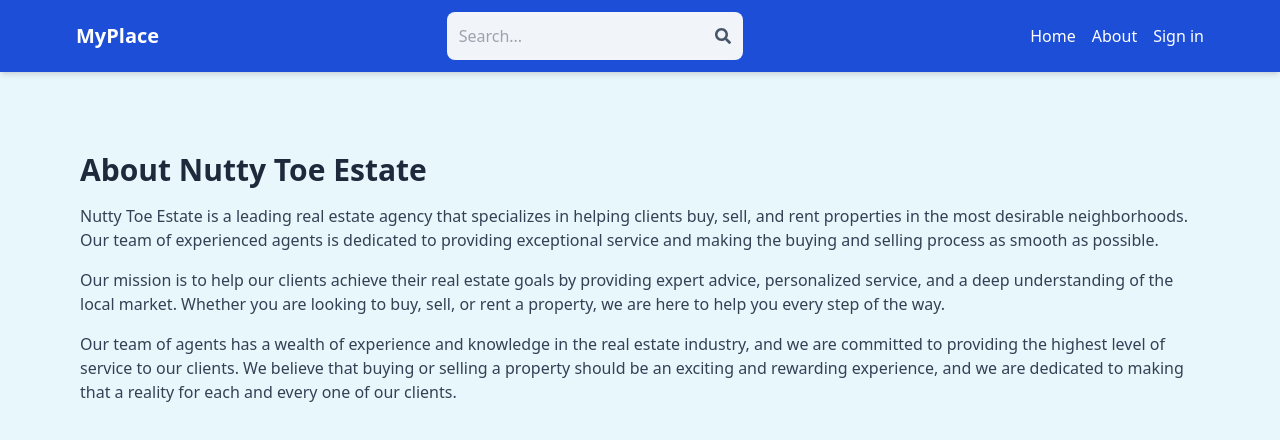
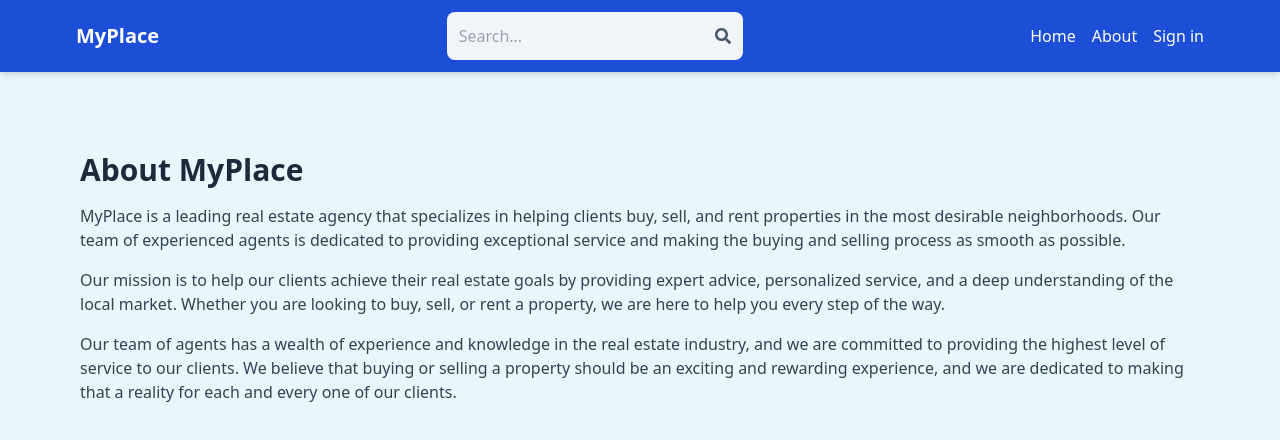
Before and after one commit to Tushar-9-9/real-estate, a React (Vite) app in the folder client/: page /about in a window 1280 px wide. Shown: the top 440 px of the page. Built offline with nearby package versions, Linux system fonts and the light colour scheme; no server answers.

Commit message:
Styling changes 2

```diff
--- a/client/src/pages/About.jsx
+++ b/client/src/pages/About.jsx
@@ -3,8 +3,8 @@
 export default function About() {
   return (
     <div className='py-20 px-4 max-w-6xl mx-auto'>
-      <h1 className='text-3xl font-bold mb-4 text-slate-800'>About Nutty Toe Estate</h1>
-      <p className='mb-4 text-slate-700'>Nutty Toe Estate is a leading real estate agency that specializes in helping clients buy, sell, and rent properties in the most desirable neighborhoods. Our team of experienced agents is dedicated to providing exceptional service and making the buying and selling process as smooth as possible.</p>
+      <h1 className='text-3xl font-bold mb-4 text-slate-800'>About MyPlace</h1>
+      <p className='mb-4 text-slate-700'>MyPlace is a leading real estate agency that specializes in helping clients buy, sell, and rent properties in the most desirable neighborhoods. Our team of experienced agents is dedicated to providing exceptional service and making the buying and selling process as smooth as possible.</p>
       <p className='mb-4 text-slate-700'>
       Our mission is to help our clients achieve their real estate goals by providing expert advice, personalized service, and a deep understanding of the local market. Whether you are looking to buy, sell, or rent a property, we are here to help you every step of the way.
       </p>
```
